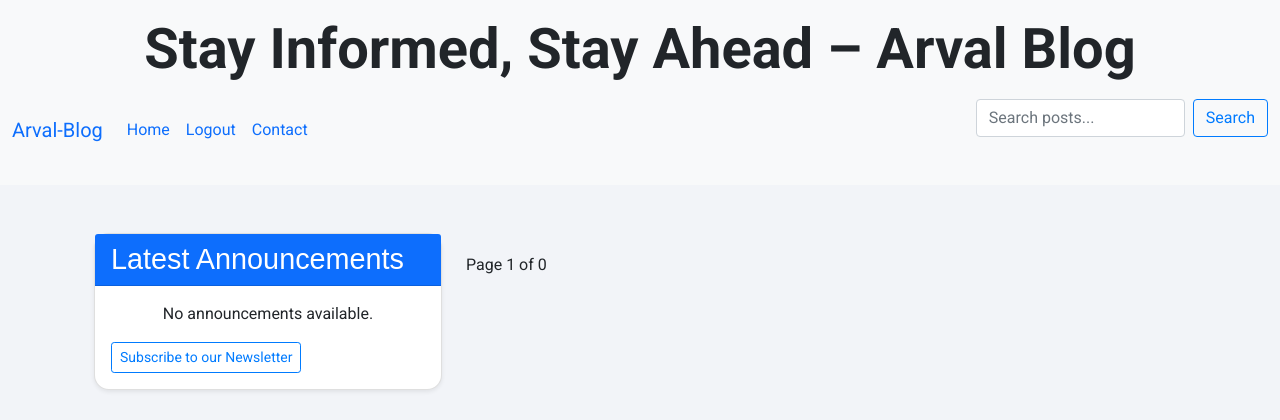
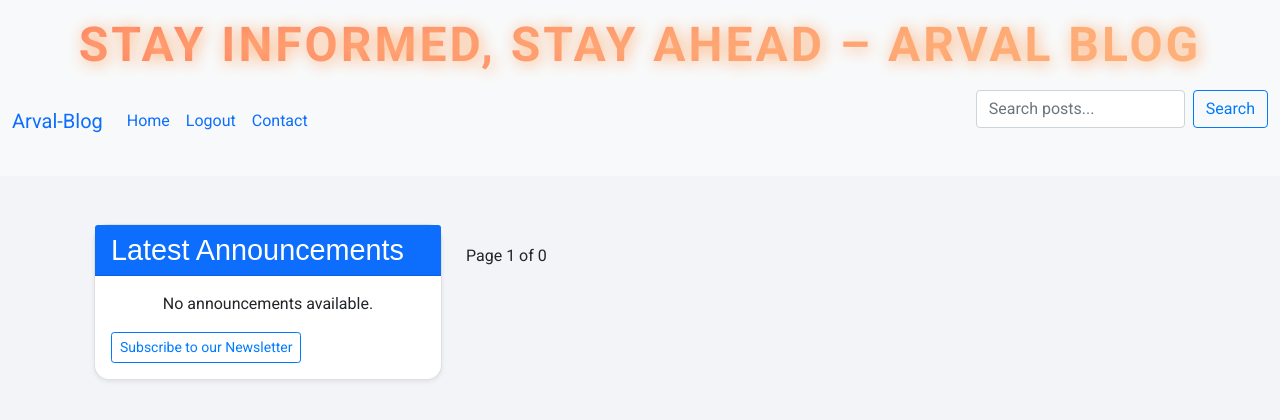
Before and after one commit to arvineee/flasky_blog, a Flask app: page / in a window 1280 px wide. Shown: the top 420 px of the page. Run offline with Flask 3, Linux system fonts and the light colour scheme; the visitor is signed in with stand-in values (Sample User, id 1); data comes from the database, SQL or seed files in the repository; data that the repository does not hold is empty; parts of the project's set-up code (start-up, migrations or seed data) failed here and were passed over; some libraries are stand-ins or nearby versions.

Commit message:
Updated title styling

```diff
--- a/app/templates/base.html
+++ b/app/templates/base.html
@@ -71,11 +71,32 @@
         .footer-newsletter button:hover {
             background-color: #0056b3;
         }
+	.bigtitle{
+  font-size: 3rem;
+  font-weight: bold;
+  text-transform: uppercase;
+  text-align: center;
+  background: linear-gradient(90deg, #ff7e5f, #feb47b);
+  -webkit-background-clip: text;
+  -webkit-text-fill-color: transparent;
+  letter-spacing: 3px;
+  text-shadow: 2px 2px 5px rgba(0, 0, 0, 0.2);
+  animation: glow 2s infinite alternate;
+}
+
+@keyframes glow {
+  from {
+    text-shadow: 2px 2px 10px rgba(255, 126, 95, 0.8);
+  }
+  to {
+    text-shadow: 2px 2px 15px rgba(254, 180, 123, 1);
+  }
+	    }
     </style>
 </head>
 <body>
     <header class="bg-light py-3 text-center">
-        <h1 class="display-4 fw-bold">Stay Informed, Stay Ahead – Arval Blog</h1>
+        <h1 class="display-4 fw-bold bigtitle">Stay Informed, Stay Ahead – Arval Blog</h1>
         <nav class=" sticky-top navbar navbar-expand-lg bg-body-tertiary">
             <div class="container-fluid">
                 <a class="navbar-brand" href="{{url_for('index')}}">Arval-Blog</a>
```
